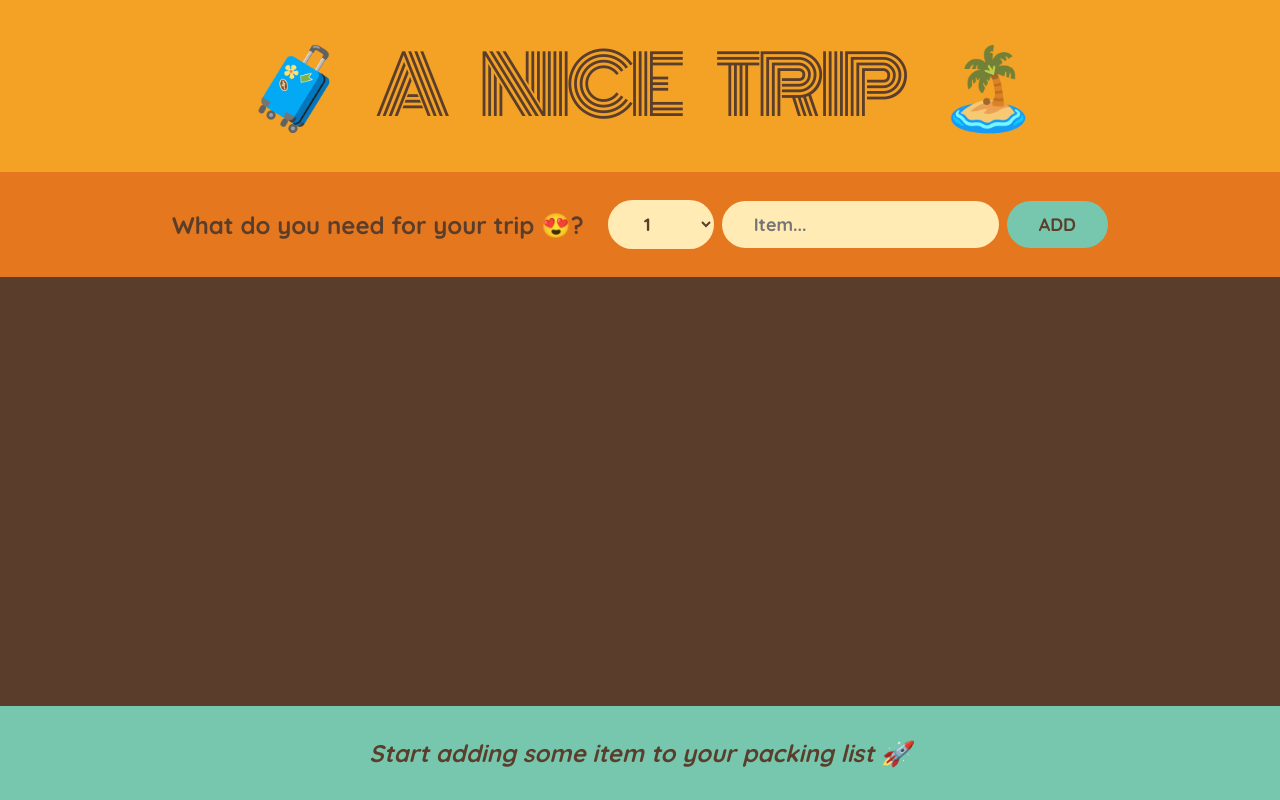
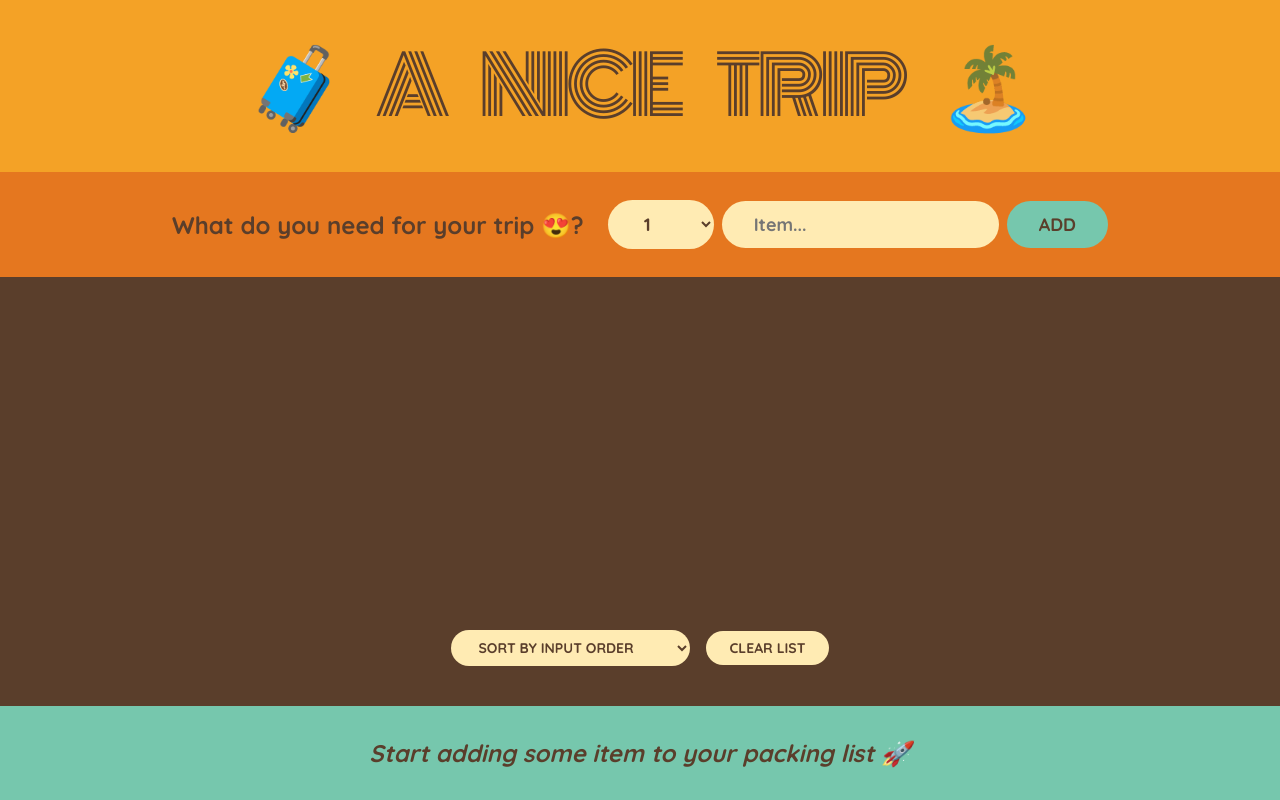
Before and after one commit to GitHubDoanLinh/ReactApp-ItemsList-Travel, a React (Create React App) app: page / in a window 1280 px wide. Built offline with nearby package versions, Linux system fonts and the light colour scheme.

Commit message:
commit 09 Sorting items and clearing the list

```diff
--- a/src/App.js
+++ b/src/App.js
@@ -17,6 +17,12 @@
       )
     );
   }
+  function handleClearList() {
+    const confirmed = window.confirm(
+      "Are you sure you want to delete all items?"
+    );
+    if (confirmed) setItems([]);
+  }
   return (
     <div className="app">
       <Logo />
@@ -25,6 +31,7 @@
         items={items}
         onDeleteItem={handleDeleteItem}
         onToggleItem={handleToggleItem}
+        onClearList={handleClearList}
       />
       <Stats items={items} />
     </div>
@@ -78,11 +85,22 @@
     </form>
   );
 }
-function PackingList({ items, onDeleteItem, onToggleItem }) {
+function PackingList({ items, onDeleteItem, onToggleItem, onClearList }) {
+  const [sortBy, setSortBy] = useState("input");
+  let sortedItems;
+  if (sortBy === "input") sortedItems = items;
+  if (sortBy === "description")
+    sortedItems = items
+      .slice()
+      .sort((a, b) => a.description.localeCompare(b.description));
+  if (sortBy === "packed")
+    sortedItems = items
+      .slice()
+      .sort((a, b) => Number(a.packed) - Number(b.packed));
   return (
     <div className="list">
       <ul>
-        {items.map((item) => (
+        {sortedItems.map((item) => (
           <Item
             item={item}
             onDeleteItem={onDeleteItem}
@@ -91,6 +109,14 @@
           />
         ))}
       </ul>
+      <div className="actions">
+        <select value={sortBy} onChange={(e) => setSortBy(e.target.value)}>
+          <option value={"input"}>Sort by input order</option>
+          <option value={"description"}>Sort by description</option>
+          <option value={"packed"}>Sort by packed status</option>
+        </select>
+        <button onClick={onClearList}>Clear list</button>
+      </div>
     </div>
   );
 }
```
